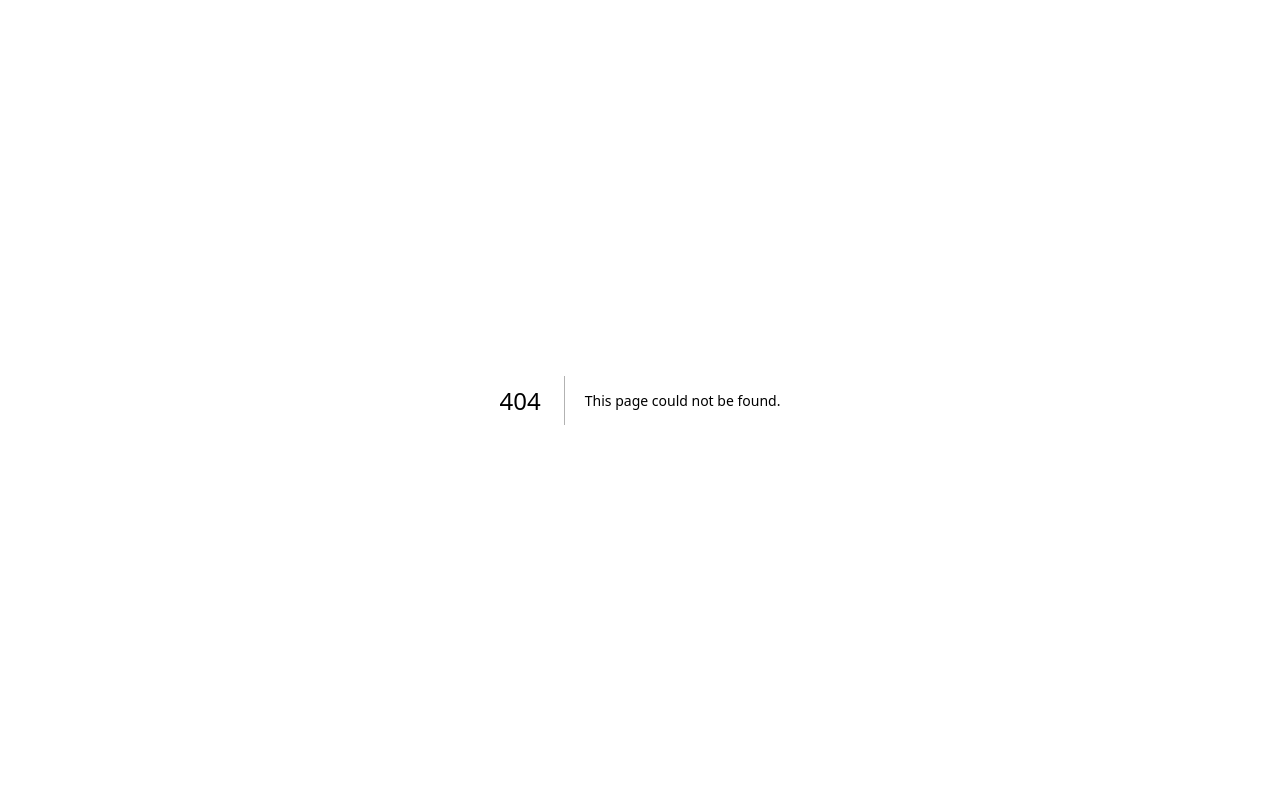
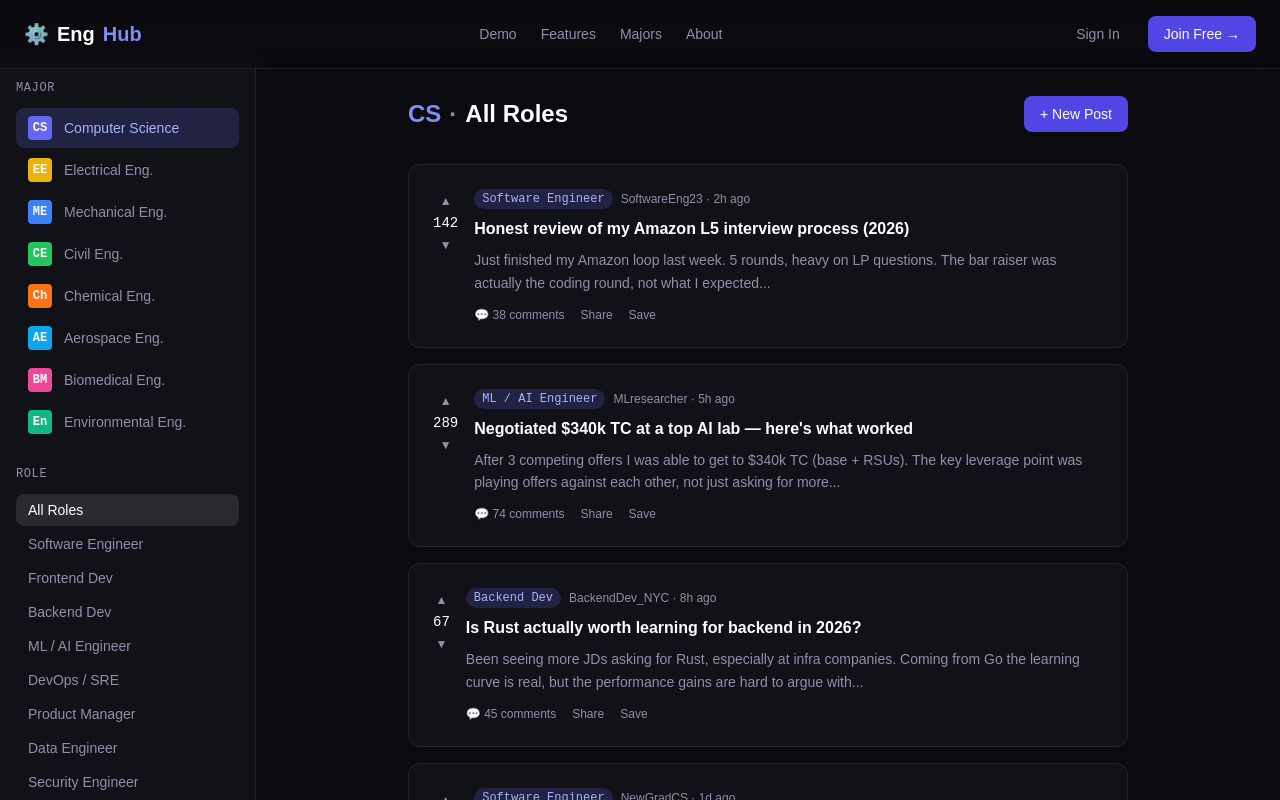
Before and after one commit to akulanikhil/EngHub, a Next.js app: page /forum in a window 1280 px wide. Before the commit this address had no page. Shown: the top 800 px of the page. Built offline with nearby package versions, Linux system fonts and the light colour scheme; no server answers; sample sign-in values are in the browser's storage.

Commit message:
Migrate forum to Next.js app route

```diff
--- /dev/null
+++ b/app/forum/page.tsx
@@ -0,0 +1,28 @@
+import { redirect } from 'next/navigation'
+import { auth } from '@clerk/nextjs/server'
+import Navbar from '@/components/Navbar'
+import Sidebar from '@/components/forum/Sidebar'
+import PostFeed from '@/components/forum/PostFeed'
+
+interface ForumPageProps {
+  searchParams: Promise<{ major?: string; role?: string }>
+}
+
+export default async function ForumPage({ searchParams }: ForumPageProps) {
+  const { userId } = await auth()
+  if (!userId) redirect('/sign-in')
+
+  const params = await searchParams
+  const major = params.major ?? 'cs'
+  const role = params.role ?? 'all'
+
+  return (
+    <div className="min-h-screen bg-[var(--bg)]">
+      <Navbar />
+      <div className="flex pt-16">
+        <Sidebar activeMajor={major} activeRole={role} />
+        <PostFeed major={major} role={role} />
+      </div>
+    </div>
+  )
+}
--- /dev/null
+++ b/components/forum/PostFeed.tsx
@@ -0,0 +1,117 @@
+// Placeholder feed — will be replaced with real DB queries in Sprint 2
+
+interface Post {
+  id: string
+  author: string
+  role: string
+  title: string
+  preview: string
+  upvotes: number
+  comments: number
+  time: string
+}
+
+const MOCK_POSTS: Post[] = [
+  {
+    id: '1',
+    author: 'SoftwareEng23',
+    role: 'Software Engineer',
+    title: 'Honest review of my Amazon L5 interview process (2026)',
+    preview: 'Just finished my Amazon loop last week. 5 rounds, heavy on LP questions. The bar raiser was actually the coding round, not what I expected...',
+    upvotes: 142,
+    comments: 38,
+    time: '2h ago',
+  },
+  {
+    id: '2',
+    author: 'MLresearcher',
+    role: 'ML / AI Engineer',
+    title: "Negotiated $340k TC at a top AI lab — here's what worked",
+    preview: 'After 3 competing offers I was able to get to $340k TC (base + RSUs). The key leverage point was playing offers against each other, not just asking for more...',
+    upvotes: 289,
+    comments: 74,
+    time: '5h ago',
+  },
+  {
+    id: '3',
+    author: 'BackendDev_NYC',
+    role: 'Backend Dev',
+    title: 'Is Rust actually worth learning for backend in 2026?',
+    preview: 'Been seeing more JDs asking for Rust, especially at infra companies. Coming from Go the learning curve is real, but the performance gains are hard to argue with...',
+    upvotes: 67,
+    comments: 45,
+    time: '8h ago',
+  },
+  {
+    id: '4',
+    author: 'NewGradCS',
+    role: 'Software Engineer',
+    title: 'What nobody tells you about your first 90 days as a new grad SWE',
+    preview: 'Six months in at my first job. Here are the things I wish someone had told me before I started — the onboarding reality vs. the recruiting pitch...',
+    upvotes: 203,
+    comments: 61,
+    time: '1d ago',
+  },
+]
+
+interface PostFeedProps {
+  major: string
+  role: string
+}
+
+export default function PostFeed({ major, role }: PostFeedProps) {
+  const heading = role === 'all' ? 'All Roles' : role
+
+  return (
+    <main className="flex-1 max-w-3xl mx-auto px-6 py-8">
+      <div className="flex items-center justify-between mb-8">
+        <h1 className="font-display font-bold text-2xl text-white">
+          <span className="text-indigo-400 uppercase">{major}</span>
+          <span className="text-[var(--text-muted)] mx-2">·</span>
+          {heading}
+        </h1>
+        <button className="px-4 py-2 bg-indigo-600 hover:bg-indigo-500 text-white text-sm rounded-lg transition-colors font-medium">
+          + New Post
+        </button>
+      </div>
+
+      <div className="space-y-4">
+        {MOCK_POSTS.map((post) => (
+          <article
+            key={post.id}
+            className="p-6 rounded-xl bg-[var(--bg-card)] border border-[var(--border)] hover:border-indigo-500/20 transition-colors cursor-pointer"
+          >
+            <div className="flex items-start gap-4">
+              <div className="flex flex-col items-center gap-1 shrink-0 pt-1">
+                <button className="text-[var(--text-muted)] hover:text-indigo-400 transition-colors text-xs">▲</button>
+                <span className="text-sm font-mono text-white font-medium">{post.upvotes}</span>
+                <button className="text-[var(--text-muted)] hover:text-red-400 transition-colors text-xs">▼</button>
+              </div>
+              <div className="flex-1 min-w-0">
+                <div className="flex items-center gap-2 mb-2">
+                  <span className="text-xs px-2 py-0.5 rounded-full bg-indigo-500/20 text-indigo-300 font-mono">
+                    {post.role}
+                  </span>
+                  <span className="text-xs text-[var(--text-muted)]">
+                    {post.author} · {post.time}
+                  </span>
+                </div>
+                <h2 className="font-display font-bold text-white mb-2 hover:text-indigo-300 transition-colors">
+                  {post.title}
+                </h2>
+                <p className="text-sm text-[var(--text-muted)] leading-relaxed line-clamp-2">
+                  {post.preview}
+                </p>
+                <div className="flex items-center gap-4 mt-3">
+                  <span className="text-xs text-[var(--text-muted)]">💬 {post.comments} comments</span>
+                  <button className="text-xs text-[var(--text-muted)] hover:text-white transition-colors">Share</button>
+                  <button className="text-xs text-[var(--text-muted)] hover:text-white transition-colors">Save</button>
+                </div>
+              </div>
+            </div>
+          </article>
+        ))}
+      </div>
+    </main>
+  )
+}
--- /dev/null
+++ b/components/forum/Sidebar.tsx
@@ -0,0 +1,83 @@
+'use client'
+
+import Link from 'next/link'
+
+const MAJORS = [
+  { key: 'cs',    label: 'Computer Science',         short: 'CS',   color: 'bg-indigo-500' },
+  { key: 'elec',  label: 'Electrical Eng.',           short: 'EE',   color: 'bg-yellow-500' },
+  { key: 'mech',  label: 'Mechanical Eng.',           short: 'ME',   color: 'bg-blue-500' },
+  { key: 'civil', label: 'Civil Eng.',                short: 'CE',   color: 'bg-green-500' },
+  { key: 'chem',  label: 'Chemical Eng.',             short: 'ChE',  color: 'bg-orange-500' },
+  { key: 'aero',  label: 'Aerospace Eng.',            short: 'AE',   color: 'bg-sky-500' },
+  { key: 'bio',   label: 'Biomedical Eng.',           short: 'BME',  color: 'bg-pink-500' },
+  { key: 'env',   label: 'Environmental Eng.',        short: 'EnvE', color: 'bg-emerald-500' },
+]
+
+const ROLES: Record<string, string[]> = {
+  cs:    ['All Roles', 'Software Engineer', 'Frontend Dev', 'Backend Dev', 'ML / AI Engineer', 'DevOps / SRE', 'Product Manager', 'Data Engineer', 'Security Engineer'],
+  elec:  ['All Roles', 'IC Design Engineer', 'Embedded Systems', 'Power Electronics', 'RF Engineer', 'FPGA Engineer', 'Control Systems', 'Hardware Engineer'],
+  mech:  ['All Roles', 'Design Engineer', 'Manufacturing Eng.', 'HVAC Engineer', 'Robotics Engineer', 'Automotive Engineer', 'Thermal Engineer'],
+  civil: ['All Roles', 'Structural Engineer', 'Transportation Eng.', 'Geotechnical Eng.', 'Construction Mgr', 'Water Resources Eng.', 'Urban Planner'],
+  chem:  ['All Roles', 'Process Engineer', 'R&D Chemist', 'Pharmaceutical Eng.', 'Materials Engineer', 'Plant Engineer', 'Quality Assurance'],
+  aero:  ['All Roles', 'Aerodynamics Eng.', 'Propulsion Engineer', 'Avionics Engineer', 'Structures Engineer', 'Flight Test Eng.', 'Spacecraft Design'],
+  bio:   ['All Roles', 'Medical Device Eng.', 'Tissue Engineering', 'Bioinformatics', 'Clinical Engineer', 'Regulatory Affairs', 'R&D Scientist'],
+  env:   ['All Roles', 'Environmental Consult.', 'Water Quality Eng.', 'Air Quality Eng.', 'Remediation Eng.', 'Sustainability Eng.', 'Waste Management'],
+}
+
+interface SidebarProps {
+  activeMajor: string
+  activeRole: string
+}
+
+export default function Sidebar({ activeMajor, activeRole }: SidebarProps) {
+  const roles = ROLES[activeMajor] ?? ROLES.cs
+
+  return (
+    <aside className="hidden md:flex flex-col w-64 min-h-[calc(100vh-4rem)] border-r border-[var(--border)] bg-[var(--bg-card)] p-4 shrink-0 sticky top-16 overflow-y-auto">
+      <div className="mb-6">
+        <div className="text-xs font-mono text-[var(--text-muted)] uppercase tracking-wider mb-3">Major</div>
+        <div className="space-y-0.5">
+          {MAJORS.map((m) => (
+            <Link
+              key={m.key}
+              href={`/forum?major=${m.key}&role=all`}
+              className={`flex items-center gap-3 px-3 py-2 rounded-lg text-sm transition-colors ${
+                activeMajor === m.key
+                  ? 'bg-indigo-500/20 text-indigo-300'
+                  : 'text-[var(--text-muted)] hover:text-white hover:bg-white/5'
+              }`}
+            >
+              <span className={`w-6 h-6 rounded ${m.color} flex items-center justify-center text-white text-xs font-mono font-bold shrink-0`}>
+                {m.short.slice(0, 2)}
+              </span>
+              {m.label}
+            </Link>
+          ))}
+        </div>
+      </div>
+
+      <div>
+        <div className="text-xs font-mono text-[var(--text-muted)] uppercase tracking-wider mb-3">Role</div>
+        <div className="space-y-0.5">
+          {roles.map((role) => {
+            const slug = role === 'All Roles' ? 'all' : role.toLowerCase().replace(/[\s/.]+/g, '-')
+            const isActive = activeRole === slug
+            return (
+              <Link
+                key={role}
+                href={`/forum?major=${activeMajor}&role=${slug}`}
+                className={`block px-3 py-1.5 rounded-lg text-sm transition-colors ${
+                  isActive
+                    ? 'bg-white/10 text-white'
+                    : 'text-[var(--text-muted)] hover:text-white hover:bg-white/5'
+                }`}
+              >
+                {role}
+              </Link>
+            )
+          })}
+        </div>
+      </div>
+    </aside>
+  )
+}
```
